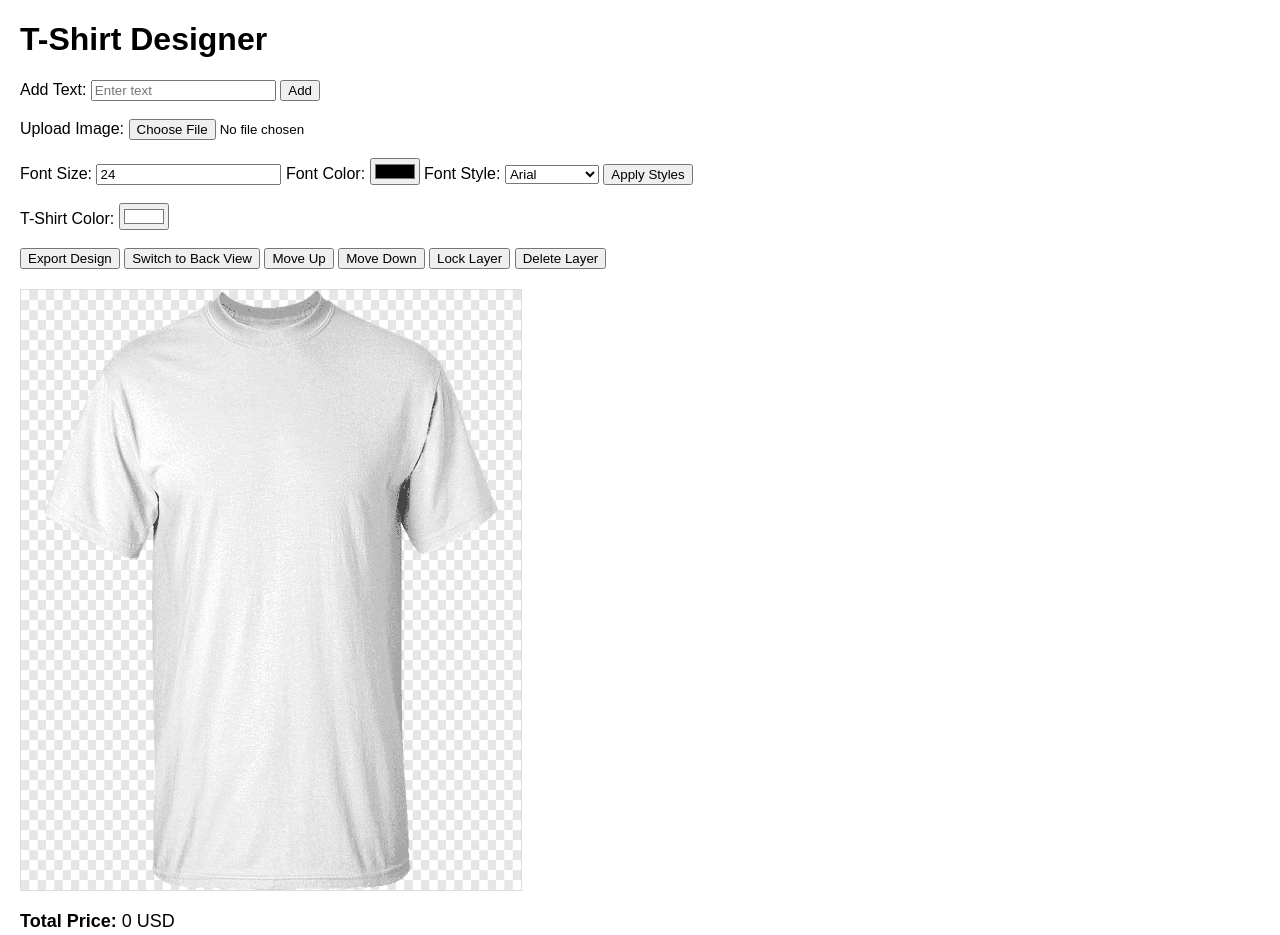
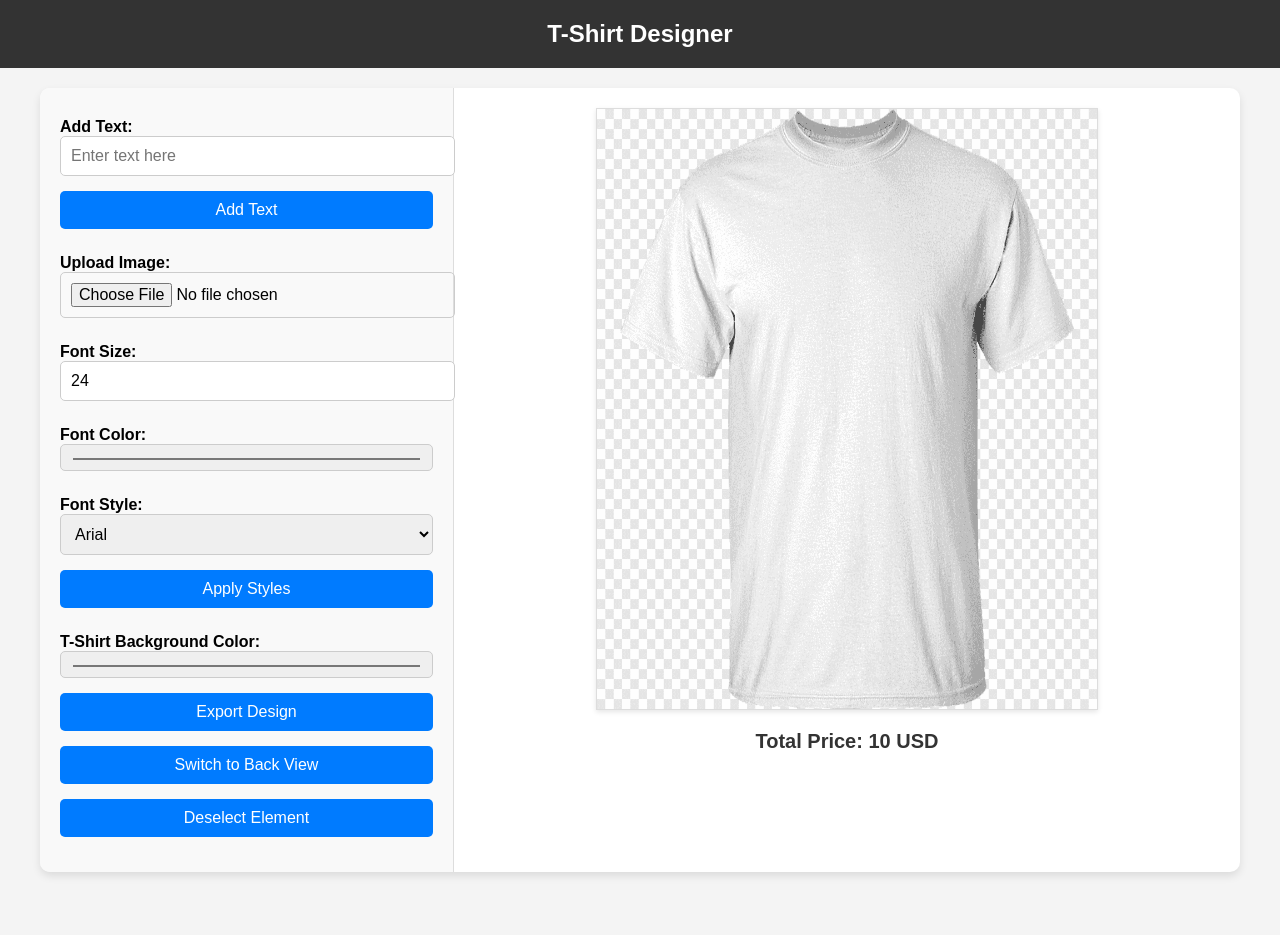
Before and after one commit to SmpManeth/T-shirt-customizer, a plain HTML site: page index.html in a window 1280 px wide. After the commit the page ends 892 px from the top, so only its background shows below. Drawn offline with nearby package versions, Linux system fonts and the light colour scheme.

Commit message:
update index.html

```diff
--- a/index.html
+++ b/index.html
@@ -8,101 +8,168 @@
     <style>
       body {
         font-family: Arial, sans-serif;
-        margin: 20px;
+        margin: 0;
+        padding: 0;
+        background-color: #f4f4f4;
       }
+
+      header {
+        text-align: center;
+        padding: 20px;
+        background-color: #333;
+        color: white;
+        font-size: 24px;
+        font-weight: bold;
+      }
+
+      #main-container {
+        display: flex;
+        max-width: 1200px;
+        margin: 20px auto;
+        background-color: white;
+        border-radius: 10px;
+        overflow: hidden;
+        box-shadow: 0 4px 8px rgba(0, 0, 0, 0.1);
+      }
+
+      #controls {
+        flex: 1;
+        padding: 20px;
+        background-color: #f9f9f9;
+        border-right: 1px solid #ddd;
+      }
+
+      #controls label {
+        font-weight: bold;
+        margin-top: 10px;
+        display: block;
+      }
+
+      #controls input,
+      #controls select,
+      #controls button {
+        width: 100%;
+        padding: 10px;
+        margin-bottom: 15px;
+        border-radius: 5px;
+        border: 1px solid #ccc;
+        font-size: 16px;
+      }
+
+      #controls button {
+        background-color: #007bff;
+        color: white;
+        border: none;
+        cursor: pointer;
+        transition: background-color 0.3s ease;
+      }
+
+      #controls button:hover {
+        background-color: #0056b3;
+      }
+
+      #canvas-container {
+        flex: 2;
+        padding: 20px;
+        display: flex;
+        flex-direction: column;
+        align-items: center;
+      }
+
       #tshirt-container {
+        width: 500px;
+        height: 600px;
+        background-color: #fff;
         border: 1px solid #ddd;
-        margin: 20px 0;
+        box-shadow: 0 2px 5px rgba(0, 0, 0, 0.1);
       }
-      #controls {
-        margin-bottom: 20px;
+
+      #price-container {
+        margin-top: 20px;
+        font-size: 20px;
+        font-weight: bold;
+        color: #333;
+        text-align: center;
       }
-      #price-container {
-        font-size: 18px;
-        margin-top: 20px;
+
+      .delete-icon {
+        position: absolute;
+        width: 20px;
+        height: 20px;
+        background-color: red;
+        border-radius: 50%;
+        display: flex;
+        justify-content: center;
+        align-items: center;
+        color: white;
+        font-weight: bold;
+        font-size: 14px;
+        cursor: pointer;
       }
     </style>
   </head>
   <body>
-    <h1>T-Shirt Designer</h1>
+    <header>T-Shirt Designer</header>
 
-    <!-- Controls -->
-    <div id="controls">
-      <label>
-        Add Text:
-        <input type="text" id="text-input" placeholder="Enter text" />
-        <button onclick="addText()">Add</button>
-      </label>
-      <br /><br />
-      <label>
-        Upload Image:
+    <div id="main-container">
+      <!-- Controls Section -->
+      <div id="controls">
+        <label>Add Text:</label>
+        <input type="text" id="text-input" placeholder="Enter text here" />
+        <button onclick="addText()">Add Text</button>
+
+        <label>Upload Image:</label>
         <input type="file" id="upload-image" />
-      </label>
-      <br /><br />
-      <label
-        >Font Size:
+
+        <label>Font Size:</label>
         <input type="number" id="font-size-input" value="24" />
-      </label>
-      <label
-        >Font Color:
+
+        <label>Font Color:</label>
         <input type="color" id="font-color-input" value="#000000" />
-      </label>
-      <label
-        >Font Style:
+
+        <label>Font Style:</label>
         <select id="font-family-input">
           <option value="Arial">Arial</option>
           <option value="Comic Sans MS">Comic Sans</option>
           <option value="Courier New">Courier</option>
           <option value="Georgia">Georgia</option>
         </select>
-      </label>
-      <button onclick="applyTextStyles()">Apply Styles</button>
-      <br /><br />
-      <label
-        >T-Shirt Color:
+        <button onclick="applyTextStyles()">Apply Styles</button>
+
+        <label>T-Shirt Background Color:</label>
         <input type="color" id="tshirt-color-picker" value="#ffffff" />
-      </label>
-      <br /><br />
-      <button onclick="exportDesign()">Export Design</button>
-      <button id="toggle-view" onclick="toggleView()">
-        Switch to Back View
-      </button>
-      <button onclick="moveLayerUp()">Move Up</button>
-      <button onclick="moveLayerDown()">Move Down</button>
-      <button onclick="lockLayer()">Lock Layer</button>
-      <button onclick="deleteLayer()">Delete Layer</button>
-    </div>
+        <button onclick="exportDesign()">Export Design</button>
+        <button onclick="toggleView()">Switch to Back View</button>
+        <button onclick="deselectElement()">Deselect Element</button>
+      </div>
 
-    <!-- Canvas for T-Shirt -->
-    <div id="tshirt-container" style="width: 500px; height: 600px"></div>
-
-    <!-- Pricing -->
-    <div id="price-container">
-      <strong>Total Price: </strong><span id="price">0</span> USD
+      <!-- Canvas Section -->
+      <div id="canvas-container">
+        <div id="tshirt-container"></div>
+        <div id="price-container">
+          Total Price: <span id="price">10</span> USD
+        </div>
+      </div>
     </div>
 
     <script>
-      // Step 1: Initialize Konva Stage
       const stage = new Konva.Stage({
         container: "tshirt-container",
         width: 500,
         height: 600,
       });
 
-      // Step 2: Create Separate Layers for Front and Back Views
       const frontLayer = new Konva.Layer();
       const backLayer = new Konva.Layer();
-
       stage.add(frontLayer);
       stage.add(backLayer);
 
-      // Initially show the front view
       backLayer.visible(false);
 
-      // Step 3: Add T-Shirt Templates for Front and Back
-      let frontTemplateImage = null;
-      let backTemplateImage = null;
+      let selectedElement = null;
+      let deleteIcon = null;
 
+      // Load T-Shirt Templates
       Konva.Image.fromURL("./tshirt-front-template.png", (frontTemplate) => {
         frontTemplate.setAttrs({
           x: 0,
@@ -110,11 +177,9 @@
           width: 500,
           height: 600,
           draggable: false,
-          name: "template", // Mark as a template image
         });
         frontLayer.add(frontTemplate);
         frontLayer.draw();
-        frontTemplateImage = frontTemplate;
       });
 
       Konva.Image.fromURL("./tshirt-back-template.png", (backTemplate) => {
@@ -124,19 +189,18 @@
           width: 500,
           height: 600,
           draggable: false,
-          name: "template", // Mark as a template image
         });
         backLayer.add(backTemplate);
         backLayer.draw();
-        backTemplateImage = backTemplate;
       });
 
-      // Step 4: Add Text to Canvas
-      let selectedElement = null;
-
+      // Add Text
       function addText() {
         const textValue = document.getElementById("text-input").value;
-        if (!textValue) return alert("Please enter some text.");
+        if (!textValue) {
+          alert("Please enter some text!");
+          return;
+        }
 
         const activeLayer = frontLayer.visible() ? frontLayer : backLayer;
 
@@ -151,46 +215,77 @@
 
         activeLayer.add(text);
         activeLayer.draw();
-        calculatePrice(); // Update the price
+
+        calculatePrice();
       }
 
-      // Select text or image for styling or management
+      // Handle Selection
       stage.on("click", (e) => {
         if (e.target === stage) {
-          // Deselect element
+          deselectElement();
+          return;
+        }
+
+        if (e.target.getClassName() === "Text" || e.target.getClassName() === "Image") {
           if (selectedElement) {
             selectedElement.stroke(null);
             selectedElement.strokeWidth(0);
-            selectedElement.getLayer().draw();
           }
-          selectedElement = null;
-          alert("No element selected!");
-        } else if (
-          e.target.getClassName() === "Text" ||
-          e.target.getClassName() === "Image"
-        ) {
-          if (e.target.name() === "template") {
-            alert("Template images cannot be modified!");
-            return;
-          }
-          // Highlight the selected element
-          if (selectedElement) {
-            selectedElement.stroke(null); // Remove highlight from previously selected
-            selectedElement.strokeWidth(0);
-          }
+
           selectedElement = e.target;
           selectedElement.stroke("red");
           selectedElement.strokeWidth(2);
+
+          const position = selectedElement.getAbsolutePosition();
+
+          if (deleteIcon) {
+            deleteIcon.destroy();
+          }
+
+          deleteIcon = new Konva.Circle({
+            x: position.x + selectedElement.width() + 10,
+            y: position.y - 10,
+            radius: 10,
+            fill: "red",
+            stroke: "white",
+            strokeWidth: 1,
+            draggable: false,
+          });
+
+          deleteIcon.on("click", () => {
+            selectedElement.destroy();
+            deleteIcon.destroy();
+            selectedElement.getLayer().draw();
+            calculatePrice();
+            selectedElement = null;
+          });
+
+          selectedElement.getLayer().add(deleteIcon);
           selectedElement.getLayer().draw();
-
-          alert("Element selected!");
         }
       });
 
-      // Apply text styles
+      // Deselect Element
+      function deselectElement() {
+        if (selectedElement) {
+          selectedElement.stroke(null);
+          selectedElement.strokeWidth(0);
+          selectedElement.getLayer().draw();
+          selectedElement = null;
+
+          if (deleteIcon) {
+            deleteIcon.destroy();
+            deleteIcon = null;
+          }
+        }
+      }
+
+      // Apply Text Styles
       function applyTextStyles() {
-        if (!selectedElement)
-          return alert("Please select a text element first.");
+        if (!selectedElement || selectedElement.getClassName() !== "Text") {
+          alert("Please select a text element to apply styles.");
+          return;
+        }
 
         const fontSize = document.getElementById("font-size-input").value;
         const fontColor = document.getElementById("font-color-input").value;
@@ -199,117 +294,34 @@
         selectedElement.fontSize(fontSize);
         selectedElement.fill(fontColor);
         selectedElement.fontFamily(fontFamily);
+
         selectedElement.getLayer().draw();
       }
 
-      // Step 5: Add Uploaded Image to Canvas
-      document
-        .getElementById("upload-image")
-        .addEventListener("change", function (event) {
-          const file = event.target.files[0];
-          if (!file) return;
-
-          const reader = new FileReader();
-          reader.onload = function () {
-            const activeLayer = frontLayer.visible() ? frontLayer : backLayer;
-
-            Konva.Image.fromURL(reader.result, (uploadedImage) => {
-              uploadedImage.setAttrs({
-                x: 100,
-                y: 100,
-                width: 150,
-                height: 150,
-                draggable: true,
-              });
-              activeLayer.add(uploadedImage);
-              activeLayer.draw();
-              calculatePrice(); // Update the price
-            });
-          };
-          reader.readAsDataURL(file);
-        });
-
-      // Step 6: T-Shirt Color Picker
-      document
-        .getElementById("tshirt-color-picker")
-        .addEventListener("change", function (event) {
-          const color = event.target.value;
-          frontTemplateImage.fill(color);
-          backTemplateImage.fill(color);
-          frontLayer.draw();
-          backLayer.draw();
-        });
-
-      // Step 7: Export the Current Design
+      // Export the Design
       function exportDesign() {
-        const activeLayer = frontLayer.visible() ? "front" : "back";
         const dataURL = stage.toDataURL();
-
         const link = document.createElement("a");
-        link.download = `tshirt-design-${activeLayer}.png`;
+        link.download = "tshirt-design.png";
         link.href = dataURL;
         link.click();
       }
 
-      // Step 8: Toggle Between Front and Back Views
+      // Switch Views
       function toggleView() {
-        if (frontLayer.visible()) {
-          frontLayer.visible(false);
-          backLayer.visible(true);
-          document.getElementById("toggle-view").innerText =
-            "Switch to Front View";
-        } else {
-          frontLayer.visible(true);
-          backLayer.visible(false);
-          document.getElementById("toggle-view").innerText =
-            "Switch to Back View";
-        }
+        const isFrontVisible = frontLayer.visible();
+        frontLayer.visible(!isFrontVisible);
+        backLayer.visible(isFrontVisible);
         stage.draw();
       }
 
-      // Step 9: Layer Management
-      function moveLayerUp() {
-        if (!selectedElement) return alert("Please select an element first.");
-        selectedElement.moveToTop();
-        selectedElement.getLayer().draw();
-      }
-
-      function moveLayerDown() {
-        if (!selectedElement) return alert("Please select an element first.");
-        selectedElement.moveToBottom();
-        selectedElement.getLayer().draw();
-      }
-
-      function lockLayer() {
-        if (!selectedElement) return alert("Please select an element first.");
-        if (selectedElement.name() === "template")
-          return alert("Template images are already locked!");
-        selectedElement.draggable(false);
-        alert("Layer locked!");
-      }
-
-      function deleteLayer() {
-        if (!selectedElement) return alert("Please select an element first.");
-        if (selectedElement.name() === "template")
-          return alert("Template images cannot be deleted!");
-        selectedElement.destroy();
-        selectedElement.getLayer().draw();
-        selectedElement = null;
-        alert("Layer deleted!");
-      }
-
-      // Step 10: Real-Time Pricing
+      // Calculate Pricing
       function calculatePrice() {
-        const textElements =
-          frontLayer.find("Text").length + backLayer.find("Text").length;
-        const imageElements =
-          frontLayer.find("Image").length + backLayer.find("Image").length;
-
-        let price = 10; // Base price
-        price += textElements * 2; // $2 per text
-        price += imageElements * 3; // $3 per image
-
-        document.getElementById("price").innerText = price;
+        const activeLayer = frontLayer.visible() ? frontLayer : backLayer;
+        const textCount = activeLayer.find("Text").length;
+        const imageCount = activeLayer.find("Image").length;
+        const totalPrice = 10 + textCount * 2 + imageCount * 3;
+        document.getElementById("price").textContent = totalPrice;
       }
     </script>
   </body>
```
